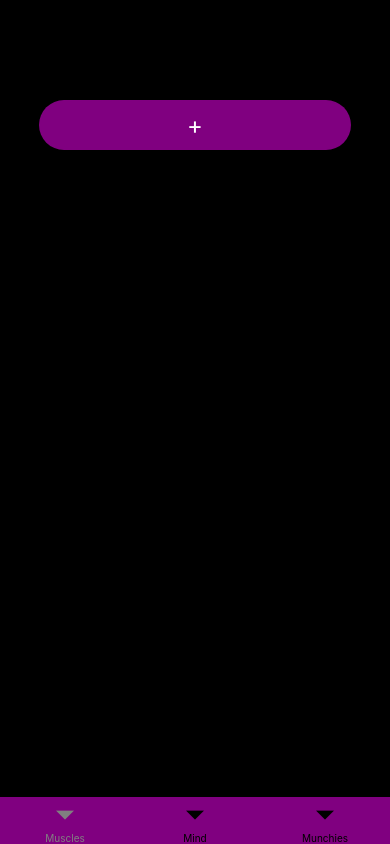
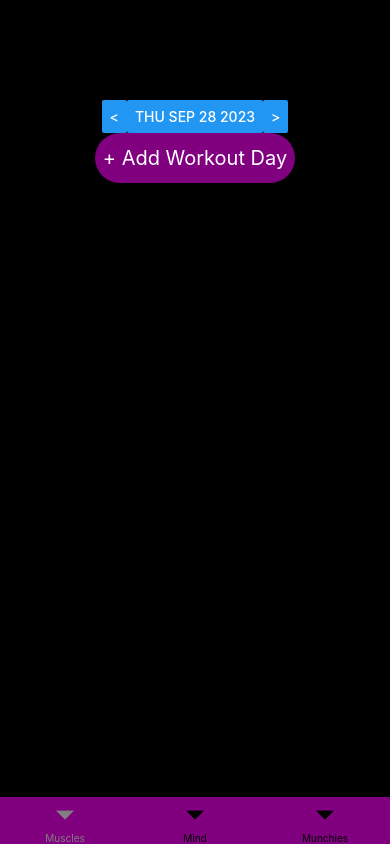
Before and after one commit to sc830/Hercules, a React Native app in the folder Hercules/: screen /Workout in a window 390 px wide. Built offline with nearby package versions, Linux system fonts and the light colour scheme.

Commit message:
Added forward and back buttons with date in the middle.

```diff
--- a/Hercules/Views/workout.js
+++ b/Hercules/Views/workout.js
@@ -1,12 +1,15 @@
 import React, { useState } from 'react';
-import { ScrollView, View, Text, StyleSheet, TouchableOpacity, Modal, TextInput } from 'react-native';
+import { ScrollView, View, Text, StyleSheet, TouchableOpacity, Modal, TextInput, Button } from 'react-native';
 import { useNavigation } from '@react-navigation/native';
+import DateTimePicker from '@react-native-community/datetimepicker';
 
 const WorkoutView = () => {
   const navigation = useNavigation();
   const [showModal, setShowModal] = useState(false);
   const [splitName, setSplitName] = useState('');
   const [splits, setSplits] = useState([]);
+  const [currentDate, setCurrentDate] = useState(new Date());
+  const [showDatePicker, setShowDatePicker] = useState(false);
 
   const addSplit = () => {
     if (splitName) {
@@ -16,8 +19,33 @@ const WorkoutView = () => {
     }
   };
 
+  const handleForward = () => {
+    const nextDate = new Date(currentDate);
+    nextDate.setDate(currentDate.getDate() + 1);
+    setCurrentDate(nextDate);
+  };
+
+  const handleBack = () => {
+    const previousDate = new Date(currentDate);
+    previousDate.setDate(currentDate.getDate() - 1);
+    setCurrentDate(previousDate);
+  };
+
+  const onDateChange = (event, selectedDate) => {
+    setShowDatePicker(false);
+    if (selectedDate) {
+      setCurrentDate(selectedDate);
+    }
+  };
+
   return (
     <ScrollView contentContainerStyle={styles.container} style={styles.scrollView}>
+      <View style={styles.dateContainer}>
+        <Button title="<" onPress={handleBack} />
+        <Button title={currentDate.toDateString()} onPress={() => setShowDatePicker(true)} />
+        <Button title=">" onPress={handleForward} />
+      </View>
+
       {splits.map((split, index) => (
         <TouchableOpacity
           key={index}
@@ -27,26 +55,40 @@ const WorkoutView = () => {
           <Text style={styles.splitText}>{split}</Text>
         </TouchableOpacity>
       ))}
+
       <TouchableOpacity style={styles.addButton} onPress={() => setShowModal(true)}>
-        <Text style={styles.buttonText}>+</Text>
+        <Text style={styles.buttonText}>+ Add Workout Day</Text>
       </TouchableOpacity>
+
       <Modal animationType="slide" transparent={true} visible={showModal}>
         <View style={styles.modalView}>
           <TextInput
             style={styles.input}
             value={splitName}
             onChangeText={setSplitName}
-            placeholder="Enter Split Name"
+            placeholder="Enter Workout Day Name"
           />
           <TouchableOpacity style={styles.addButton} onPress={addSplit}>
-            <Text style={styles.buttonText}>Add Split</Text>
+            <Text style={styles.buttonText}>Add Workout Day</Text>
           </TouchableOpacity>
+          <Button title="Close" onPress={() => setShowModal(false)} />
+        </View>
+      </Modal>
+
+      <Modal animationType="slide" transparent={true} visible={showDatePicker}>
+        <View style={styles.datePickerModal}>
+          <DateTimePicker
+            value={currentDate}
+            mode="date"
+            display="default"
+            onChange={onDateChange}
+          />
+          <Button title="Close" onPress={() => setShowDatePicker(false)} />
         </View>
       </Modal>
     </ScrollView>
   );
 };
-
 
 const styles = StyleSheet.create({
   scrollView: {
@@ -59,9 +101,15 @@ const styles = StyleSheet.create({
     alignItems: 'center',
     paddingTop: 100,
   },
+  dateContainer: {
+    flexDirection: 'row',
+    alignItems: 'center',
+    justifyContent: 'space-between',
+    marginHorizontal: 20,
+  },
   addButton: {
     backgroundColor: 'purple',
-    width: 100,
+    width: 200,
     height: 50,
     borderRadius: 25,
     justifyContent: 'center',
@@ -70,7 +118,7 @@ const styles = StyleSheet.create({
   },
   buttonText: {
     color: 'white',
-    fontSize: 24,
+    fontSize: 20,
   },
   splitButton: {
     backgroundColor: 'gray',
@@ -89,7 +137,13 @@ const styles = StyleSheet.create({
     flex: 1,
     justifyContent: 'center',
     alignItems: 'center',
-    backgroundColor: 'rgba(0, 0, 0, 0.5)', // Semi-transparent background
+    backgroundColor: 'rgba(0, 0, 0, 0.5)',
+  },
+  datePickerModal: {
+    flex: 1,
+    justifyContent: 'center',
+    alignItems: 'center',
+    backgroundColor: 'rgba(0, 0, 0, 0.5)',
   },
   input: {
     width: '80%',
@@ -99,14 +153,6 @@ const styles = StyleSheet.create({
     paddingHorizontal: 10,
     fontSize: 20,
   },
-  addButton: {
-    backgroundColor: 'purple',
-    width: '80%',
-    height: 50,
-    borderRadius: 25,
-    justifyContent: 'center',
-    alignItems: 'center',
-  }
 });
 
 export default WorkoutView;
--- a/Hercules/Views/workoutList.js
+++ b/Hercules/Views/workoutList.js
@@ -24,5 +24,4 @@ const styles = StyleSheet.create({
     fontSize: 20,
   },
 });
-
 export default WorkoutList;
```
